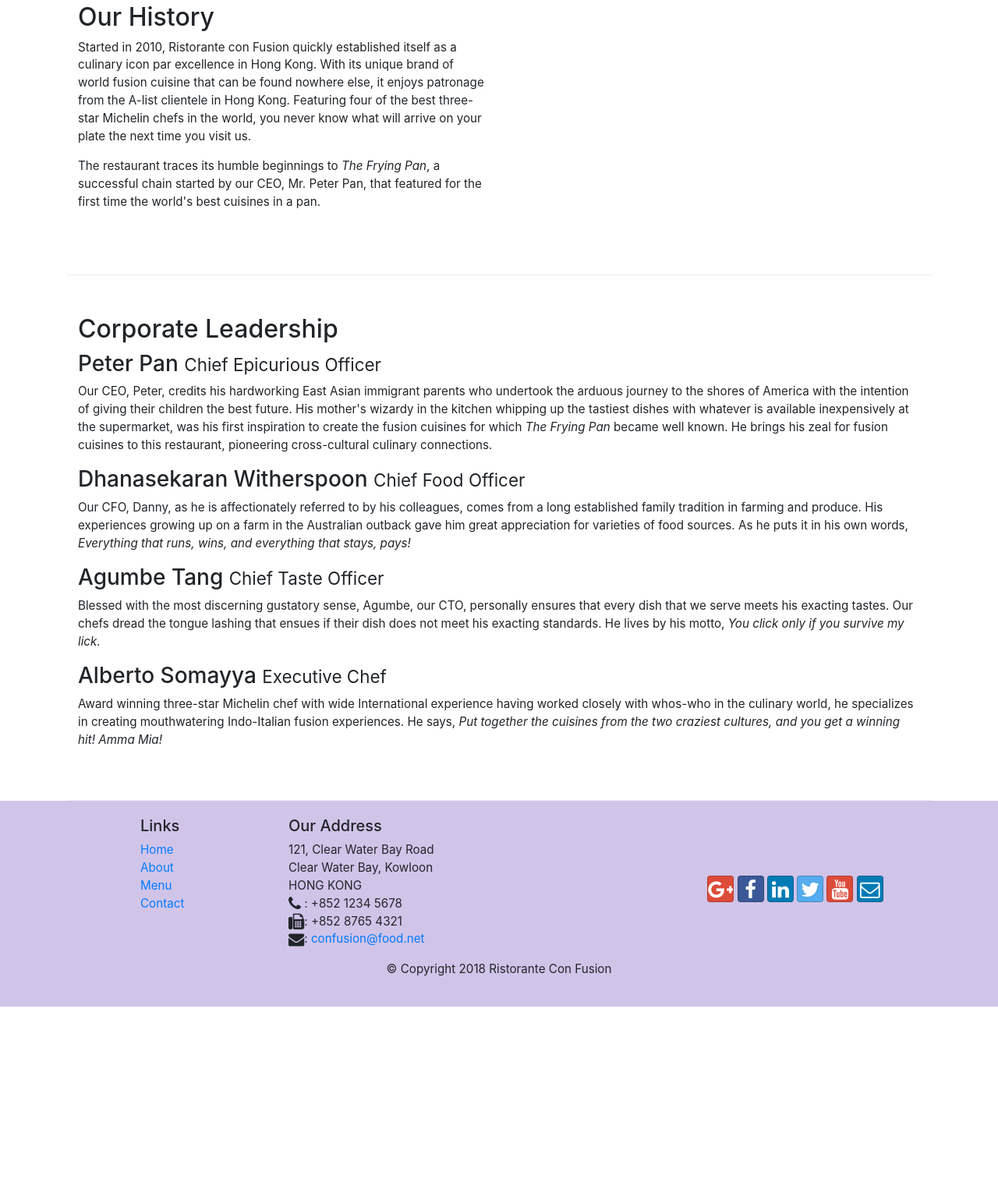
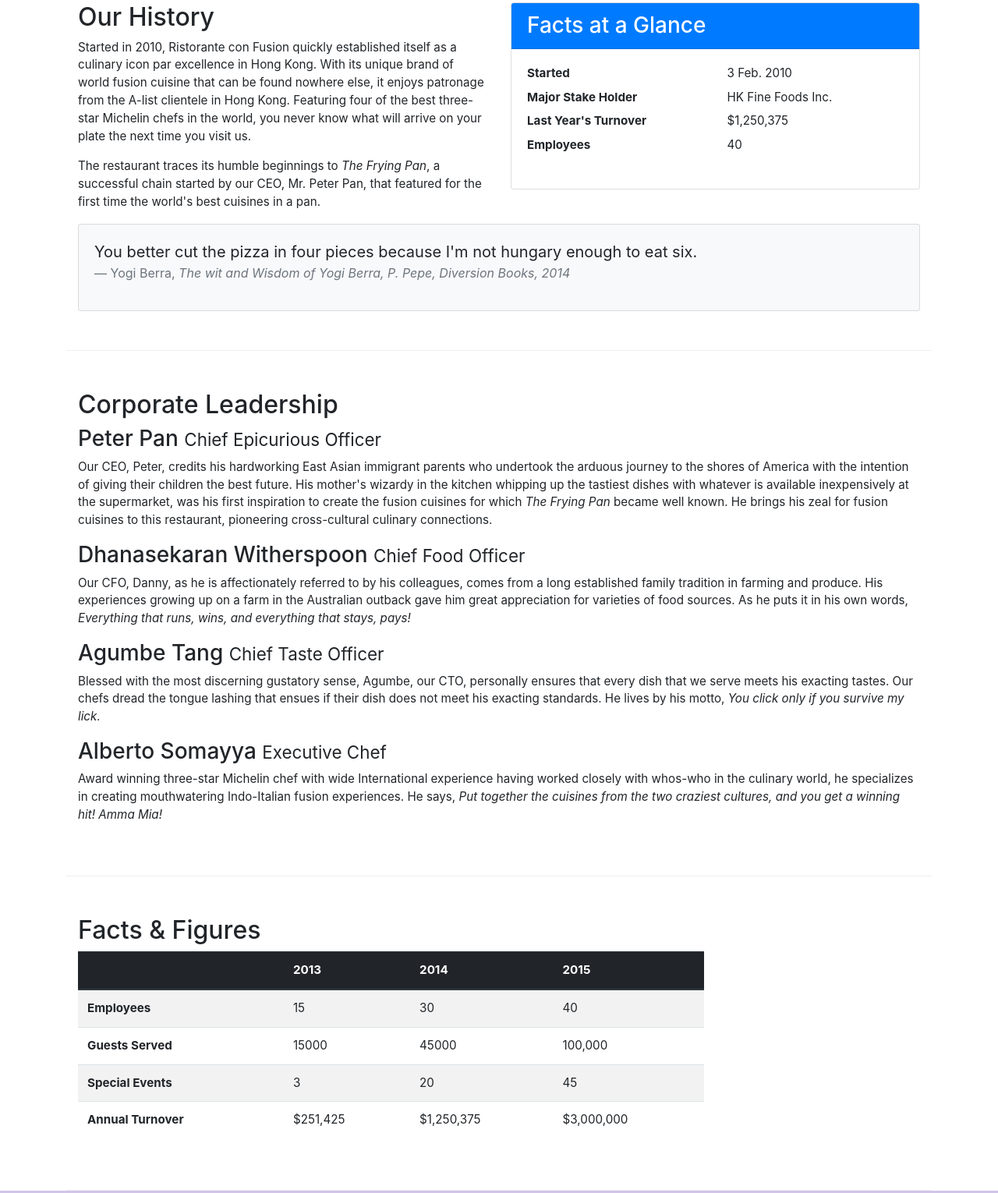
Before and after one commit to ShahidUmar44/Restaurant-Website, a website: page aboutus.html in a window 1280 px wide. Shown: the part 485-2015 px from the top of the page at 78% size. Before the commit the page ends 1776 px from the top, so only its background shows below. Drawn offline with nearby package versions, Linux system fonts and the light colour scheme.

Commit message:
Tables and Cards

```diff
--- a/aboutus.html
+++ b/aboutus.html
@@ -66,6 +66,29 @@
                 <p>The restaurant traces its humble beginnings to <em>The Frying Pan</em>, a successful chain started by our CEO, Mr. Peter Pan, that featured for the first time the world's best cuisines in a pan.</p>
             </div>
             <div class="col col-sm col-md">
+                <div class="card">
+                    <h3 class="card-header bg-primary text-white">Facts at a Glance</h3>
+                    <div class="card-body">
+                        <dl class="row">
+                            <dt class="col-6">Started</dt>
+                            <dd class="col-6">3 Feb. 2010</dd>
+                            <dt class="col-6">Major Stake Holder</dt>
+                            <dd class="col-6">HK Fine Foods Inc.</dd>
+                            <dt class="col-6">Last Year's Turnover</dt>
+                            <dd class="col-6">$1,250,375</dd>
+                            <dt class="col-6">Employees</dt>
+                            <dd class="col-6">40</dd>
+                        </dl>
+                    </div>
+                </div>
+            </div>
+            <div class="col-12">
+                <div class="card card-body bg-light">
+                    <blockquote class="blockquote">
+                        <p class="mb-0">You better cut the pizza in four pieces because I'm not hungary enough to eat six.</p>
+                        <footer class="blockquote-footer">Yogi Berra, <cite title="Source Title">The wit and Wisdom of Yogi Berra, P. Pepe, Diversion Books, 2014</cite></footer>
+                    </blockquote>
+                </div>
             </div>
         </div>
 
@@ -83,7 +106,49 @@
                 <p class="d-none d-sm-block">Award winning three-star Michelin chef with wide International experience having worked closely with whos-who in the culinary world, he specializes in creating mouthwatering Indo-Italian fusion experiences. He says, <em>Put together the cuisines from the two craziest cultures, and you get a winning hit! Amma Mia!</em></p>
             </div>
        </div>
-
+       <div class="row row-content">
+            <div class="col-12 col-sm-9">
+                <h2>Facts &amp; Figures</h2>
+                <div class="table-responsive">
+                    <table class="table table-striped">
+                        <thead class="thead-dark">
+                            <tr>
+                                <th>&nbsp;</th>
+                                <th>2013</th>
+                                <th>2014</th>
+                                <th>2015</th>
+                            </tr>
+                        </thead>
+                        <tbody>
+                            <tr>
+                                <th>Employees</th>
+                                <td>15</td>
+                                <td>30</td>
+                                <td>40</td>
+                            </tr>
+                            <tr>
+                                <th>Guests Served</th>
+                                <td>15000</td>
+                                <td>45000</td>
+                                <td>100,000</td>
+                            </tr>
+                            <tr>
+                                <th>Special Events</th>
+                                <td>3</td>
+                                <td>20</td>
+                                <td>45</td>
+                            </tr>
+                            <tr>
+                                <th>Annual Turnover</th>
+                                <td>$251,425</td>
+                                <td>$1,250,375</td>
+                                <td>$3,000,000</td>
+                            </tr>
+                        </tbody>
+                    </table>
+                </div>
+            </div>
+       </div>
     </div>
 
     <footer class="footer">
```
